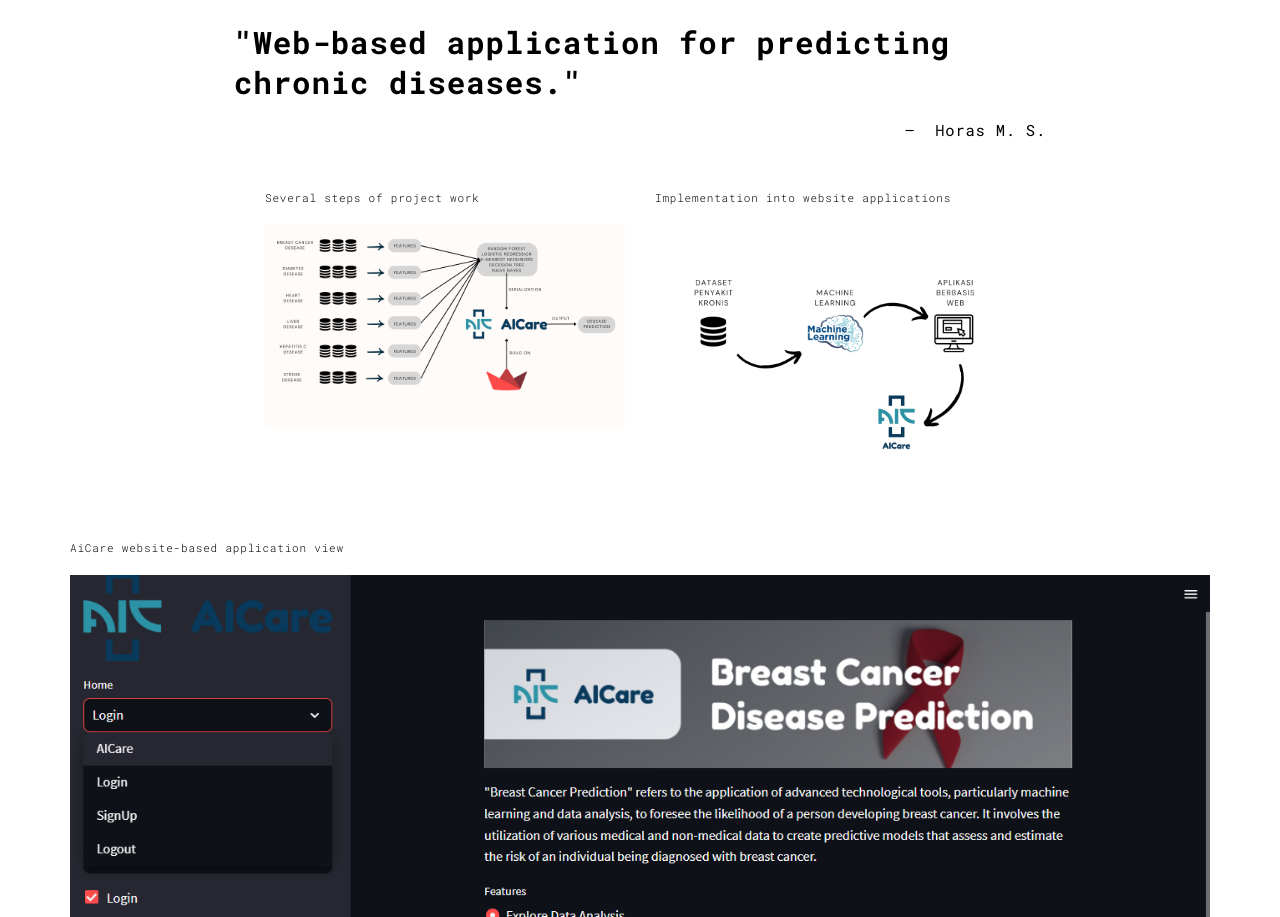
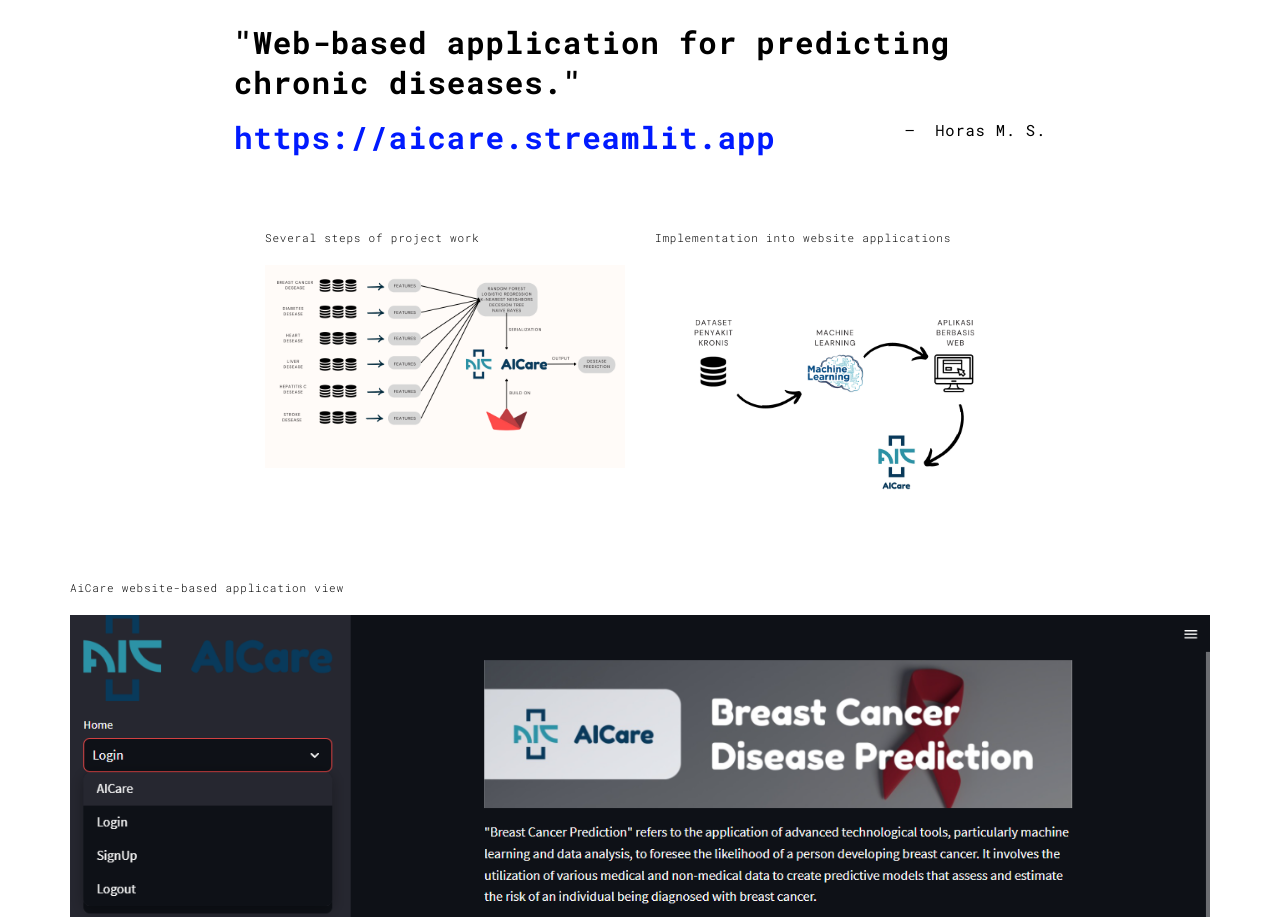
Before and after one commit to borulala1212/horasmiharkeisals.github.io, a plain HTML site: page work.html in a window 1280 px wide. Shown: the part 811-1728 px from the top of the page. Drawn offline with Linux system fonts and the light colour scheme.

Commit message:
Update HTML code with new link

```diff
--- a/work.html
+++ b/work.html
@@ -72,6 +72,8 @@
           <blockquote>
             <p>"Web-based application for predicting chronic diseases."</p>
             <small class="pull-right">Horas M. S.</small>
+            <a href="https://aicare.streamlit.app/" target="_blank">https://aicare.streamlit.app</a>
+
           </blockquote>
         </div>
       </div>
```
